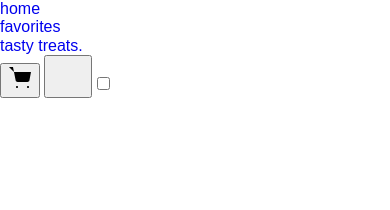
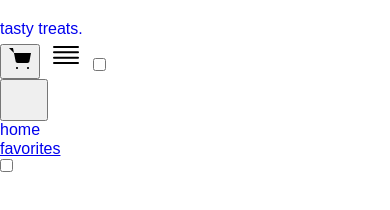
Before and after one commit to mateo2013358/js-project, a website built with Vite: page src/index.html in a window 390 px wide. Built offline with nearby package versions, Linux system fonts and the light colour scheme.

Commit message:
start css

```diff
--- a/src/css/layout/header.css
+++ b/src/css/layout/header.css
@@ -0,0 +1,22 @@
+@media screen and (max-width:770px) {
+    body.off{
+        overflow: hidden;
+    }
+    .header {
+        display: flex;
+        padding-top: 20px;
+    }
+    .header-nav{display: none;}
+    .header-burger-menu{
+        border: none;
+        background-color: transparent;
+
+    }
+    .header-burger-menu-icon{
+        stroke: black;
+
+    }
+    .header-burger-menu-icon:hover{
+        stroke: chartreuse;
+    }
+}
--- a/src/partials/header.html
+++ b/src/partials/header.html
@@ -1,4 +1,4 @@
-<header>
+<header class="header">
     <div class="conteiner header-conteiner">
         <nav class="header-nav">
 <ul class="header-nav-menu">
@@ -45,5 +45,22 @@ tasty
     </div>
 </header>
 <div class="header-modal">
+<button class="header-close-menu">
+    <svg class="header-close-menu-icon" width="32" height="32">
+        <use href="../img/icon.svg#icon-close-modal"></use>
+    </svg>
+</button>
+<ul class="nav-modal">
+    <li class="header-nav-modal" list>
+        <a href="#" class="modal-home link">home</a>
+    </li>
+    <li class="header-nav-modal" list>
+<a href="#" class="modal-favorite">favorites</a>
+    </li>
+</ul>
+<label class="swich-mobile">
+    <input type="checkbox" class="check-dark-mobile">
+    <span class="check-round-mobile"></span>
 
+</label>
 </div>
```
Also changed, not shown: src/css/styles.css (line endings or trailing spaces).
